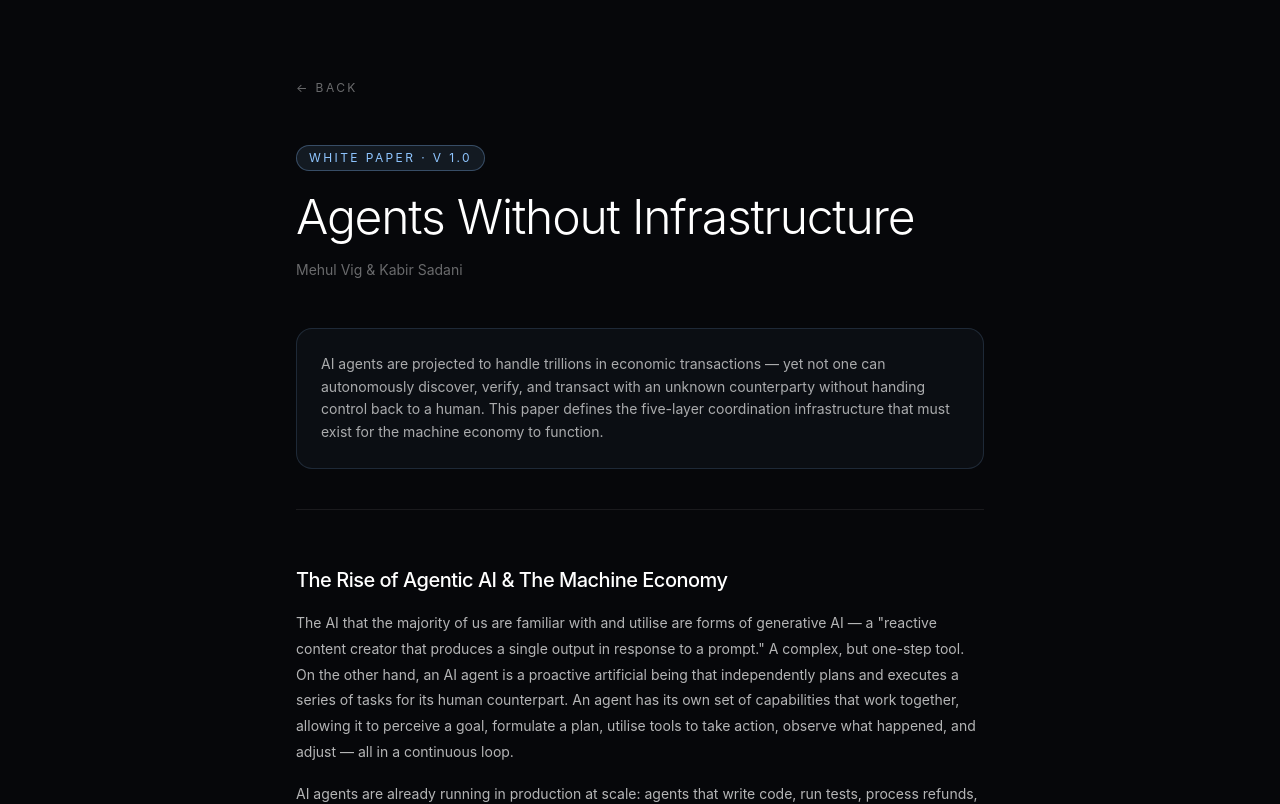
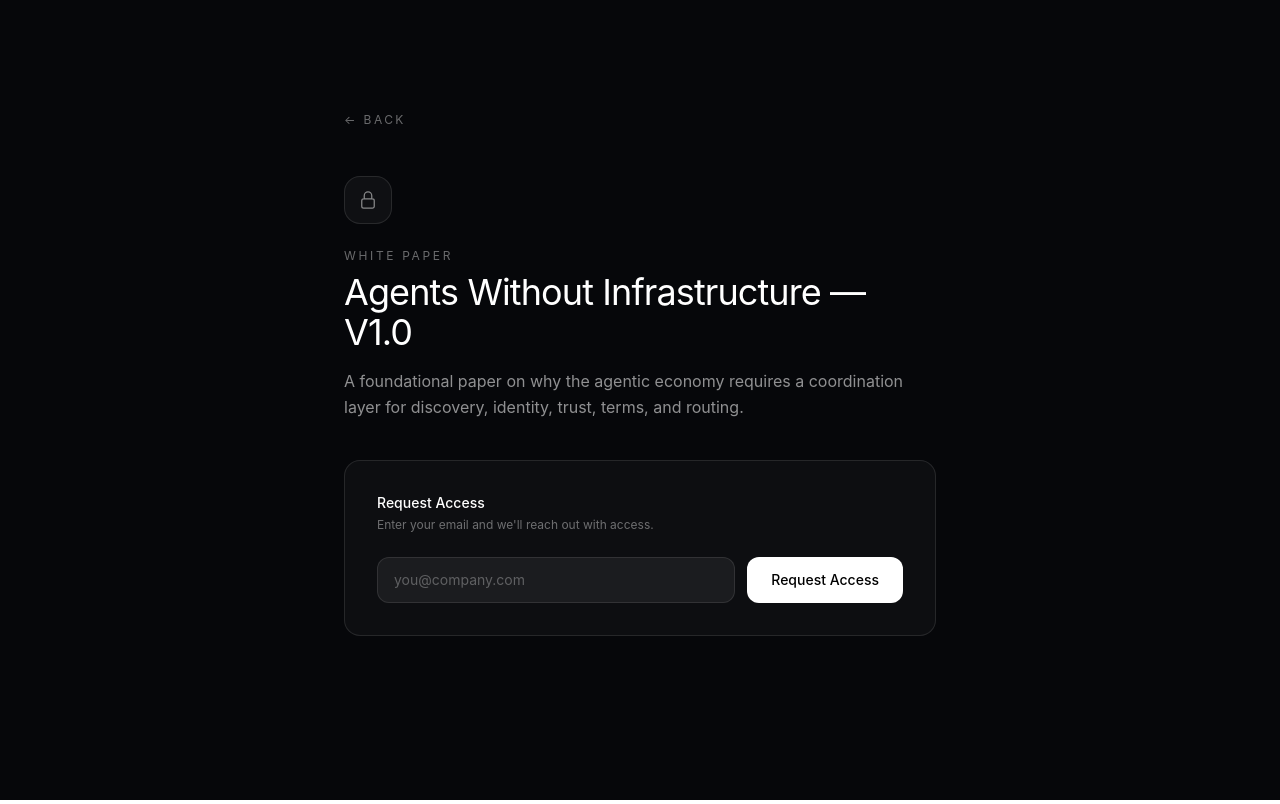
Before and after one commit to Mehulvig24/aidress-website, a React (Vite) app: page /whitepaper in a window 1280 px wide. Shown: the top 804 px of the page. Built offline with nearby package versions, Linux system fonts and the light colour scheme.

Commit message:
gate all papers behind request access form

```diff
--- a/src/App.tsx
+++ b/src/App.tsx
@@ -10,7 +10,8 @@ import {
   User,
 } from "lucide-react";
 import "./index.css";
-import { WhitePaperPage, ValidationReportPage, ProtocolArticlePage, SystemsArticlePage } from "./papers";
+// papers imported for future use when access is granted
+// import { WhitePaperPage, ValidationReportPage, ProtocolArticlePage, SystemsArticlePage } from "./papers";
 
 type Layer = {
   name: string;
@@ -728,15 +729,99 @@ function HomePage() {
   );
 }
 
+const paperMeta: Record<string, { title: string; category: string; description: string }> = {
+  whitepaper: {
+    title: "Agents Without Infrastructure — V1.0",
+    category: "White Paper",
+    description: "A foundational paper on why the agentic economy requires a coordination layer for discovery, identity, trust, terms, and routing.",
+  },
+  validation: {
+    title: "The Coordination Gap in Autonomous Agent Transactions",
+    category: "Validation Report",
+    description: "23 structured test runs across 8 tools. Zero autonomous completions. 79% of failures were protocol or trust gaps — not capability gaps.",
+  },
+  protocol: {
+    title: "The Five Layers of Agentic Communication",
+    category: "Protocol",
+    description: "Discovery, identity, trust, terms, and routing form the minimum stack for machine-native economic interaction.",
+  },
+  systems: {
+    title: "From Isolated Agents to Independent Economic Actors",
+    category: "Systems",
+    description: "What changes when agents can search for counterparties, validate trust, negotiate constraints, and execute value transfer autonomously.",
+  },
+};
+
+function RequestAccessPage({ paperId }: { paperId: string }) {
+  const [email, setEmail] = useState("");
+  const meta = paperMeta[paperId];
+
+  useEffect(() => { window.scrollTo(0, 0); }, []);
+
+  const handleRequest = () => {
+    if (!email.trim()) return;
+    const subject = encodeURIComponent(`Access Request: ${meta.title}`);
+    const body = encodeURIComponent(`Hi Aidress team,\n\nI'd like to request access to: ${meta.title}\n\nMy email: ${email}\n\nThank you.`);
+    window.location.href = `mailto:teamaidress@gmail.com?subject=${subject}&body=${body}`;
+  };
+
+  return (
+    <div className="min-h-screen bg-[#06070a] text-white flex flex-col">
+      <div className="mx-auto w-full max-w-2xl px-6 py-16 md:px-10 md:py-28 flex flex-col items-start">
+        <button
+          type="button"
+          onClick={() => window.history.back()}
+          className="mb-12 flex items-center gap-2 text-xs uppercase tracking-[0.2em] text-white/40 transition hover:text-white/80"
+        >
+          ← Back
+        </button>
+
+        {/* Lock icon */}
+        <div className="mb-6 flex h-12 w-12 items-center justify-center rounded-2xl border border-white/10 bg-white/[0.04]">
+          <svg className="h-5 w-5 text-white/50" fill="none" viewBox="0 0 24 24" stroke="currentColor" strokeWidth={1.5}>
+            <path strokeLinecap="round" strokeLinejoin="round" d="M16.5 10.5V6.75a4.5 4.5 0 10-9 0v3.75m-.75 11.25h10.5a2.25 2.25 0 002.25-2.25v-6.75a2.25 2.25 0 00-2.25-2.25H6.75a2.25 2.25 0 00-2.25 2.25v6.75a2.25 2.25 0 002.25 2.25z" />
+          </svg>
+        </div>
+
+        <div className="mb-2 text-xs uppercase tracking-[0.22em] text-white/40">{meta.category}</div>
+        <h1 className="mb-4 text-3xl tracking-tight text-white md:text-4xl">{meta.title}</h1>
+        <p className="mb-10 text-base leading-relaxed text-white/55">{meta.description}</p>
+
+        <div className="w-full rounded-2xl border border-white/10 bg-white/[0.03] p-6 md:p-8">
+          <div className="mb-1 text-sm font-medium text-white">Request Access</div>
+          <p className="mb-6 text-xs text-white/40">Enter your email and we'll reach out with access.</p>
+          <div className="flex flex-col gap-3 sm:flex-row">
+            <input
+              type="email"
+              value={email}
+              onChange={(e) => setEmail(e.target.value)}
+              onKeyDown={(e) => e.key === "Enter" && handleRequest()}
+              placeholder="you@company.com"
+              className="flex-1 rounded-xl border border-white/10 bg-white/[0.06] px-4 py-3 text-sm text-white placeholder-white/30 transition focus:border-blue-300 focus:outline-none"
+            />
+            <button
+              type="button"
+              onClick={handleRequest}
+              className="rounded-xl bg-white px-6 py-3 text-sm font-medium text-black transition hover:bg-white/90 active:scale-95"
+            >
+              Request Access
+            </button>
+          </div>
+        </div>
+      </div>
+    </div>
+  );
+}
+
 export default function App() {
   return (
     <BrowserRouter>
       <Routes>
         <Route path="/" element={<HomePage />} />
-        <Route path="/whitepaper" element={<WhitePaperPage onBack={() => window.history.back()} />} />
-        <Route path="/validation" element={<ValidationReportPage onBack={() => window.history.back()} />} />
-        <Route path="/protocol" element={<ProtocolArticlePage onBack={() => window.history.back()} />} />
-        <Route path="/systems" element={<SystemsArticlePage onBack={() => window.history.back()} />} />
+        <Route path="/whitepaper" element={<RequestAccessPage paperId="whitepaper" />} />
+        <Route path="/validation" element={<RequestAccessPage paperId="validation" />} />
+        <Route path="/protocol" element={<RequestAccessPage paperId="protocol" />} />
+        <Route path="/systems" element={<RequestAccessPage paperId="systems" />} />
       </Routes>
     </BrowserRouter>
   );
```
